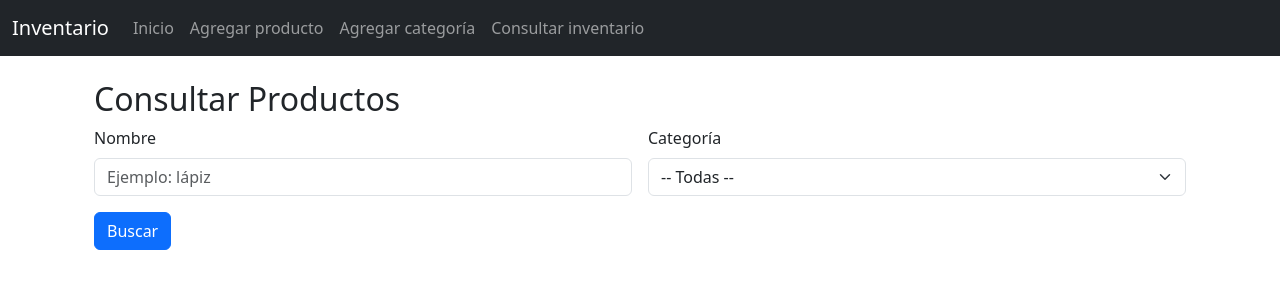
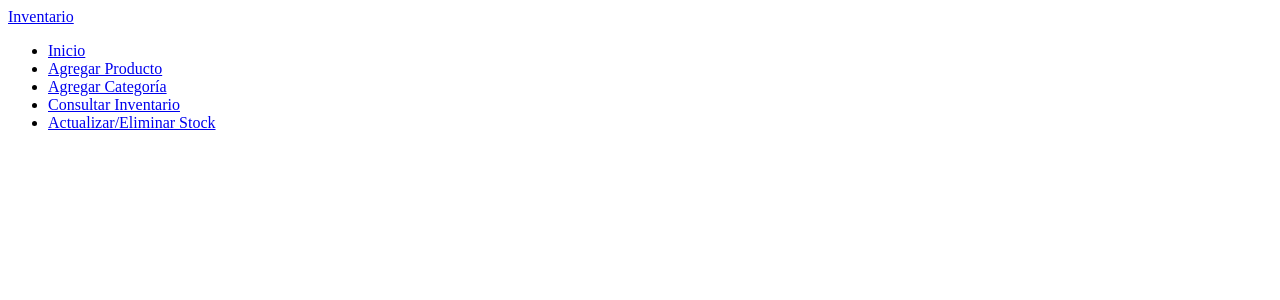
Before and after one commit to Krls26/inventario-flask, a Flask app: page /consultar in a window 1280 px wide. Shown: the top 300 px of the page. Run offline with Flask 3, Linux system fonts and the light colour scheme; data comes from the database, SQL or seed files in the repository.

Commit message:
exportar datos y actualizar stock

```diff
--- a/app.py
+++ b/app.py
@@ -1,18 +1,20 @@
-from flask import Flask, render_template, request, redirect, url_for
+from flask import Flask, render_template, request, redirect, url_for, send_file, flash
+import pandas as pd
 from models import db, Producto, Categoria
 import os
+from io import BytesIO
 
 app = Flask(__name__)
+app.secret_key = "supersecret"  # Necesario para flash messages
 
-# Configuración Render / PostgreSQL
+# Configuración DB
 app.config["SQLALCHEMY_DATABASE_URI"] = os.getenv("DATABASE_URL")
 app.config["SQLALCHEMY_TRACK_MODIFICATIONS"] = False
-
 db.init_app(app)
 
 with app.app_context():
     db.create_all()
-    # Insertar categorías iniciales si no existen
+    # Categorías iniciales
     categorias_iniciales = [
         "Papelería", "Piñatería", "Juguetería", "Detalles",
         "Cajas", "Arreglos de bombas", "Stickers para bombas", "Libros"
@@ -23,55 +25,78 @@ with app.app_context():
     db.session.commit()
 
 
-# Página principal: lista productos
-@app.route("/")
-def index():
-    categorias = Categoria.query.all()
-    categoria_id = request.args.get("categoria_id", type=int)
-    productos = (
-        Producto.query.filter_by(categoria_id=categoria_id).all()
-        if categoria_id else Producto.query.all()
-    )
-    return render_template("index.html", categorias=categorias, productos=productos, categoria_id=categoria_id)
+# ---------- INICIO ----------
+@app.route("/", methods=["GET", "POST"])
+def inicio():
+    if request.method == "POST":
+        file = request.files.get("archivo_excel")
+        if file:
+            df = pd.read_excel(file)
+            for _, row in df.iterrows():
+                nombre = row["Nombre"]
+                precio = float(row["Precio"])
+                stock = int(row["Stock"])
+                categoria_nombre = row["Categoría"]
+
+                # Buscar o crear categoría
+                categoria = Categoria.query.filter_by(nombre=categoria_nombre).first()
+                if not categoria:
+                    categoria = Categoria(nombre=categoria_nombre)
+                    db.session.add(categoria)
+                    db.session.commit()
+
+                # Buscar producto
+                producto = Producto.query.filter_by(nombre=nombre).first()
+                if producto:
+                    # Si ya existe, actualiza precio y stock
+                    producto.precio = precio
+                    producto.stock = stock
+                    producto.categoria_id = categoria.id
+                else:
+                    # Si no existe, lo crea
+                    producto = Producto(
+                        nombre=nombre,
+                        precio=precio,
+                        stock=stock,
+                        categoria_id=categoria.id
+                    )
+                    db.session.add(producto)
+
+            db.session.commit()
+            flash("Inventario actualizado/importado correctamente.", "success")
+
+    return render_template("inicio.html")
 
 
-# Formulario para agregar producto
-@app.route("/form_agregar_producto")
-def form_agregar_producto():
+# ---------- AGREGAR PRODUCTO ----------
+@app.route("/agregar_producto", methods=["GET", "POST"])
+def agregar_producto():
     categorias = Categoria.query.all()
+    if request.method == "POST":
+        nombre = request.form["nombre"]
+        precio = float(request.form["precio"])
+        stock = int(request.form["stock"])
+        categoria_id = int(request.form["categoria_id"])
+        nuevo = Producto(nombre=nombre, precio=precio, stock=stock, categoria_id=categoria_id)
+        db.session.add(nuevo)
+        db.session.commit()
+        return redirect(url_for("agregar_producto"))
     return render_template("agregar_producto.html", categorias=categorias)
 
 
-# Agregar producto
-@app.route("/agregar_producto", methods=["POST"])
-def agregar_producto():
-    nombre = request.form["nombre"]
-    precio = float(request.form["precio"])
-    stock = int(request.form["stock"])
-    categoria_id = int(request.form["categoria_id"])
-    nuevo = Producto(nombre=nombre, precio=precio, stock=stock, categoria_id=categoria_id)
-    db.session.add(nuevo)
-    db.session.commit()
-    return redirect(url_for("index"))
-
-
-# Formulario para agregar categoría
-@app.route("/form_agregar_categoria")
-def form_agregar_categoria():
+# ---------- AGREGAR CATEGORÍA ----------
+@app.route("/agregar_categoria", methods=["GET", "POST"])
+def agregar_categoria():
+    if request.method == "POST":
+        nombre = request.form["nombre_categoria"]
+        if not Categoria.query.filter_by(nombre=nombre).first():
+            db.session.add(Categoria(nombre=nombre))
+            db.session.commit()
+        return redirect(url_for("agregar_categoria"))
     return render_template("agregar_categoria.html")
 
 
-# Agregar categoría
-@app.route("/agregar_categoria", methods=["POST"])
-def agregar_categoria():
-    nombre = request.form["nombre_categoria"]
-    if not Categoria.query.filter_by(nombre=nombre).first():
-        db.session.add(Categoria(nombre=nombre))
-        db.session.commit()
-    return redirect(url_for("index"))
-
-
-# Consultar inventario
+# ---------- CONSULTAR INVENTARIO ----------
 @app.route("/consultar", methods=["GET", "POST"])
 def consultar():
     categorias = Categoria.query.all()
@@ -82,7 +107,6 @@ def consultar():
         categoria_id = request.form.get("categoria_id", type=int)
 
         query = Producto.query
-
         if nombre:
             query = query.filter(Producto.nombre.ilike(f"%{nombre}%"))
         if categoria_id:
@@ -93,25 +117,56 @@ def consultar():
     return render_template("consultar.html", categorias=categorias, productos=productos)
 
 
-# Eliminar producto
-@app.route("/eliminar_producto/<int:id>")
+@app.route("/exportar_excel", methods=["POST"])
+def exportar_excel():
+    nombre = request.form.get("nombre", "").strip()
+    categoria_id = request.form.get("categoria_id", type=int)
+
+    query = Producto.query
+    if nombre:
+        query = query.filter(Producto.nombre.ilike(f"%{nombre}%"))
+    if categoria_id:
+        query = query.filter_by(categoria_id=categoria_id)
+
+    productos = query.all()
+
+    data = [{
+        "Nombre": p.nombre,
+        "Precio": p.precio,
+        "Stock": p.stock,
+        "Categoría": p.categoria.nombre
+    } for p in productos]
+
+    df = pd.DataFrame(data)
+    output = BytesIO()
+    df.to_excel(output, index=False)
+    output.seek(0)
+
+    return send_file(output, download_name="inventario_filtrado.xlsx", as_attachment=True)
+
+
+# ---------- ACTUALIZAR Y ELIMINAR STOCK ----------
+@app.route("/stock", methods=["GET"])
+def stock():
+    productos = Producto.query.all()
+    return render_template("stock.html", productos=productos)
+
+
+@app.route("/actualizar_stock/<int:id>", methods=["POST"])
+def actualizar_stock(id):
+    producto = Producto.query.get_or_404(id)
+    nuevo_stock = int(request.form["nuevo_stock"])
+    producto.stock = nuevo_stock
+    db.session.commit()
+    return redirect(url_for("stock"))
+
+
+@app.route("/eliminar_producto/<int:id>", methods=["POST"])
 def eliminar_producto(id):
     producto = Producto.query.get_or_404(id)
     db.session.delete(producto)
     db.session.commit()
-    return redirect(url_for("index"))
-
-
-# Actualizar stock
-@app.route("/actualizar_stock/<int:id>", methods=["GET", "POST"])
-def actualizar_stock(id):
-    producto = Producto.query.get_or_404(id)
-    if request.method == "POST":
-        cantidad = int(request.form["cantidad"])
-        producto.stock += cantidad  # puede ser positivo o negativo
-        db.session.commit()
-        return redirect(url_for("index"))
-    return render_template("actualizar_stock.html", producto=producto)
+    return redirect(url_for("stock"))
 
 
 if __name__ == "__main__":
--- a/templates/base.html
+++ b/templates/base.html
@@ -1,29 +1,14 @@
-<!DOCTYPE html>
-<html lang="es">
-<head>
-    <meta charset="UTF-8">
-    <title>Inventario</title>
-    <link rel="stylesheet" href="https://cdn.jsdelivr.net/npm/bootstrap@5.3.3/dist/css/bootstrap.min.css">
-</head>
-<body>
-    <!-- Barra superior -->
-    <nav class="navbar navbar-expand-lg navbar-dark bg-dark mb-4">
-        <div class="container-fluid">
-            <a class="navbar-brand" href="{{ url_for('index') }}">Inventario</a>
-            <div class="collapse navbar-collapse">
-                <ul class="navbar-nav">
-                    <li class="nav-item"><a class="nav-link" href="{{ url_for('index') }}">Inicio</a></li>
-                    <li class="nav-item"><a class="nav-link" href="{{ url_for('form_agregar_producto') }}">Agregar producto</a></li>
-                    <li class="nav-item"><a class="nav-link" href="{{ url_for('form_agregar_categoria') }}">Agregar categoría</a></li>
-                    <li class="nav-item"><a class="nav-link" href="{{ url_for('consultar') }}">Consultar inventario</a></li>
-                </ul>
-            </div>
-        </div>
-    </nav>
-
-    <!-- Contenido dinámico -->
-    <div class="container">
-        {% block content %}{% endblock %}
+<nav class="navbar navbar-expand-lg navbar-dark bg-dark">
+  <div class="container-fluid">
+    <a class="navbar-brand" href="{{ url_for('inicio') }}">Inventario</a>
+    <div class="collapse navbar-collapse">
+      <ul class="navbar-nav me-auto mb-2 mb-lg-0">
+        <li class="nav-item"><a class="nav-link" href="{{ url_for('inicio') }}">Inicio</a></li>
+        <li class="nav-item"><a class="nav-link" href="{{ url_for('agregar_producto') }}">Agregar Producto</a></li>
+        <li class="nav-item"><a class="nav-link" href="{{ url_for('agregar_categoria') }}">Agregar Categoría</a></li>
+        <li class="nav-item"><a class="nav-link" href="{{ url_for('consultar') }}">Consultar Inventario</a></li>
+        <li class="nav-item"><a class="nav-link" href="{{ url_for('stock') }}">Actualizar/Eliminar Stock</a></li>
+      </ul>
     </div>
-</body>
-</html>
+  </div>
+</nav>
```
